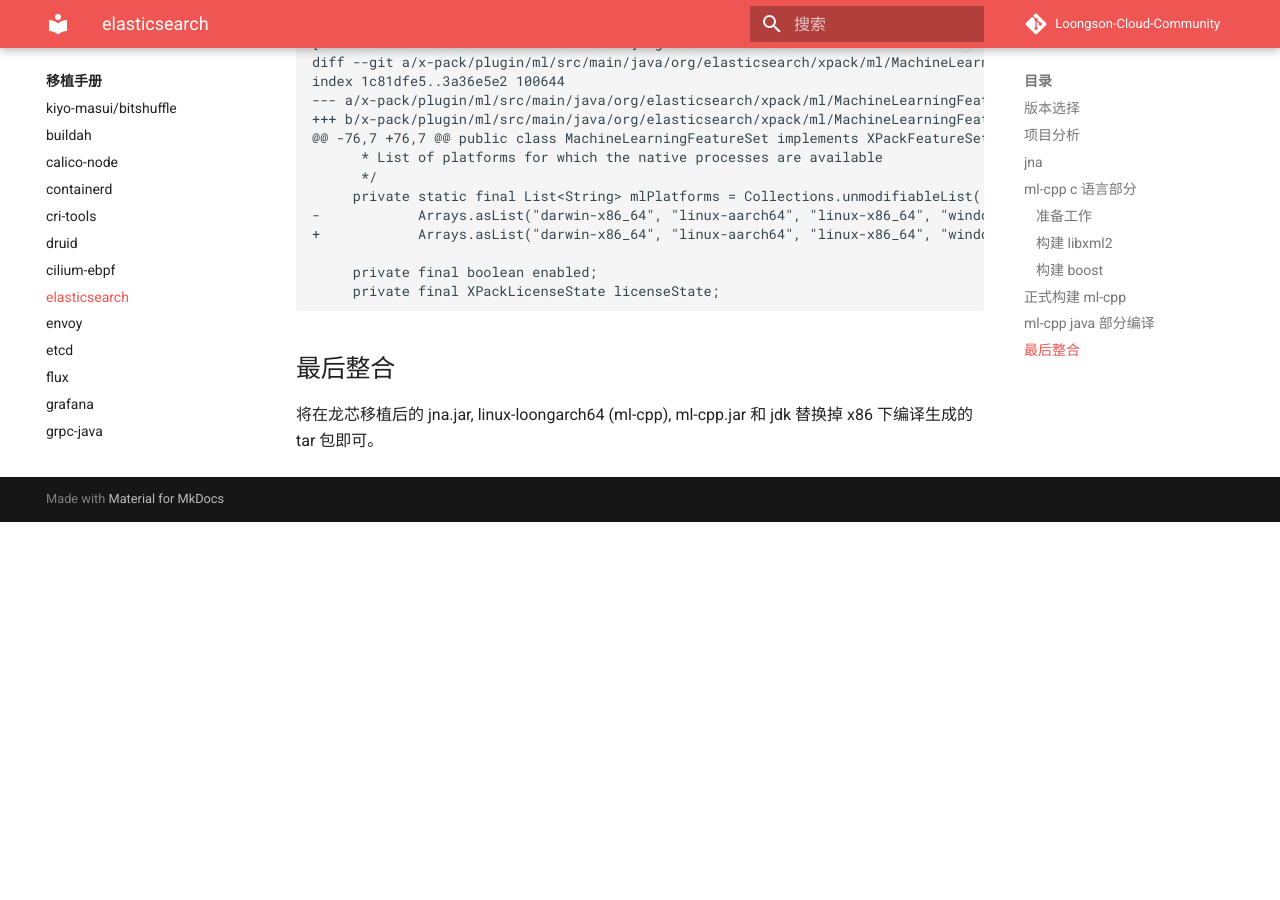
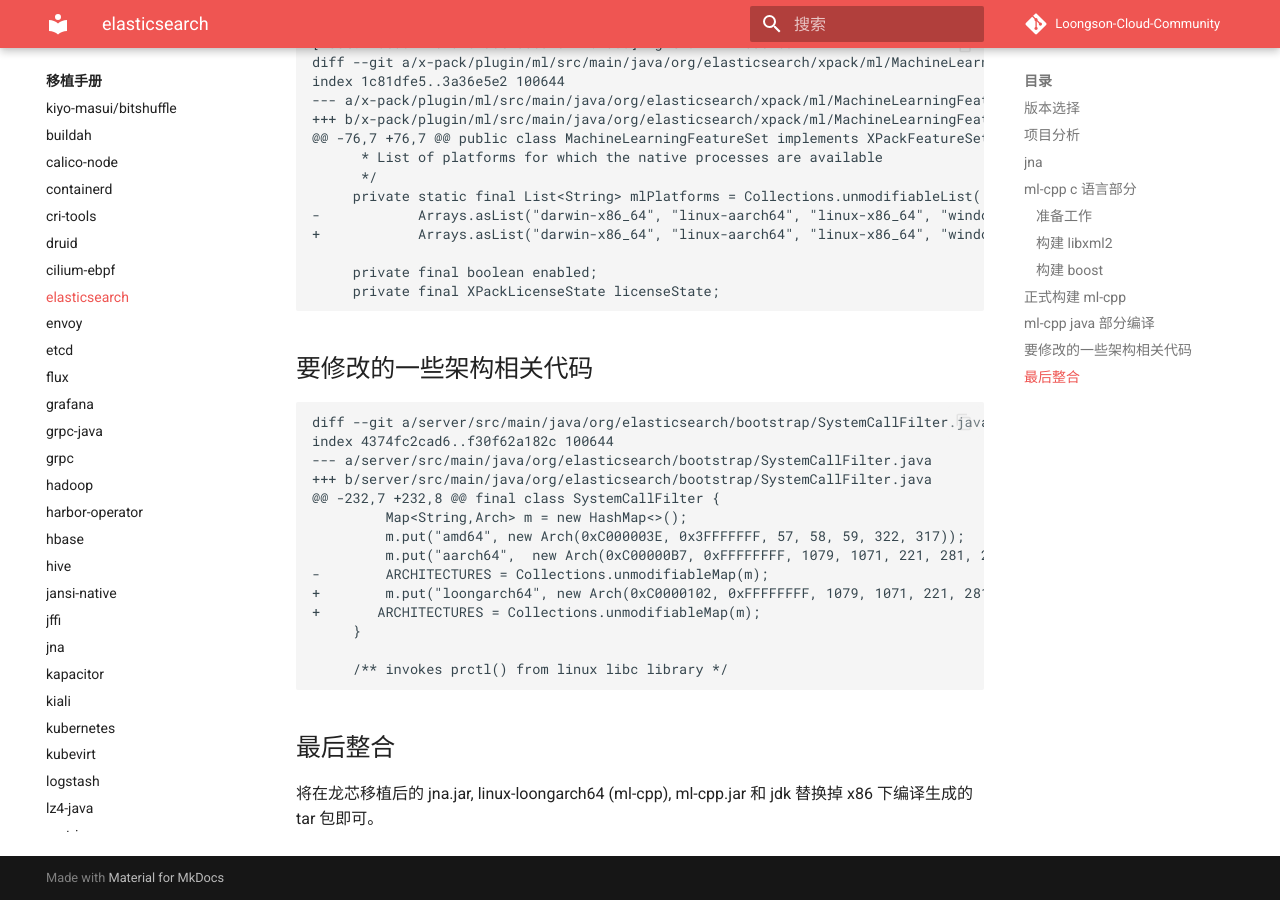
Before and after one commit to Loongson-Cloud-Community/Loongson-Cloud-Community, an MkDocs documentation site: the page built from docs/移植手册/elasticsearch.md, in a window 1280 px wide and 900 px high, scrolled down 3461 px. Built offline with MkDocs 1.6.1 and Material for MkDocs 9.7.7, drawn with Linux system fonts in a browser that asks for light colours; comment, search, counter and statistics services are not loaded; before the commit the page ends 3983 px from its top, so only the background shows below that.

Commit message:
update elasticsearch

````diff
--- a/docs/移植手册/elasticsearch.md
+++ b/docs/移植手册/elasticsearch.md
@@ -167,5 +167,23 @@
      private final XPackLicenseState licenseState;
 ```
 
+## 要修改的一些架构相关代码
+```
+diff --git a/server/src/main/java/org/elasticsearch/bootstrap/SystemCallFilter.java b/server/src/main/java/org/elasticsearch/bootstrap/SystemCallFilter.java
+index 4374fc2cad6..f30f62a182c 100644
+--- a/server/src/main/java/org/elasticsearch/bootstrap/SystemCallFilter.java
++++ b/server/src/main/java/org/elasticsearch/bootstrap/SystemCallFilter.java
+@@ -232,7 +232,8 @@ final class SystemCallFilter {
+         Map<String,Arch> m = new HashMap<>();
+         m.put("amd64", new Arch(0xC000003E, 0x3FFFFFFF, 57, 58, 59, 322, 317));
+         m.put("aarch64",  new Arch(0xC00000B7, 0xFFFFFFFF, 1079, 1071, 221, 281, 277));
+-        ARCHITECTURES = Collections.unmodifiableMap(m);
++        m.put("loongarch64", new Arch(0xC0000102, 0xFFFFFFFF, 1079, 1071, 221, 281, 277));
++       ARCHITECTURES = Collections.unmodifiableMap(m);
+     }
+
+     /** invokes prctl() from linux libc library */
+```
+
 ## 最后整合
 将在龙芯移植后的 jna.jar, linux-loongarch64 (ml-cpp), ml-cpp.jar 和 jdk 替换掉 x86 下编译生成的 tar 包即可。
````
